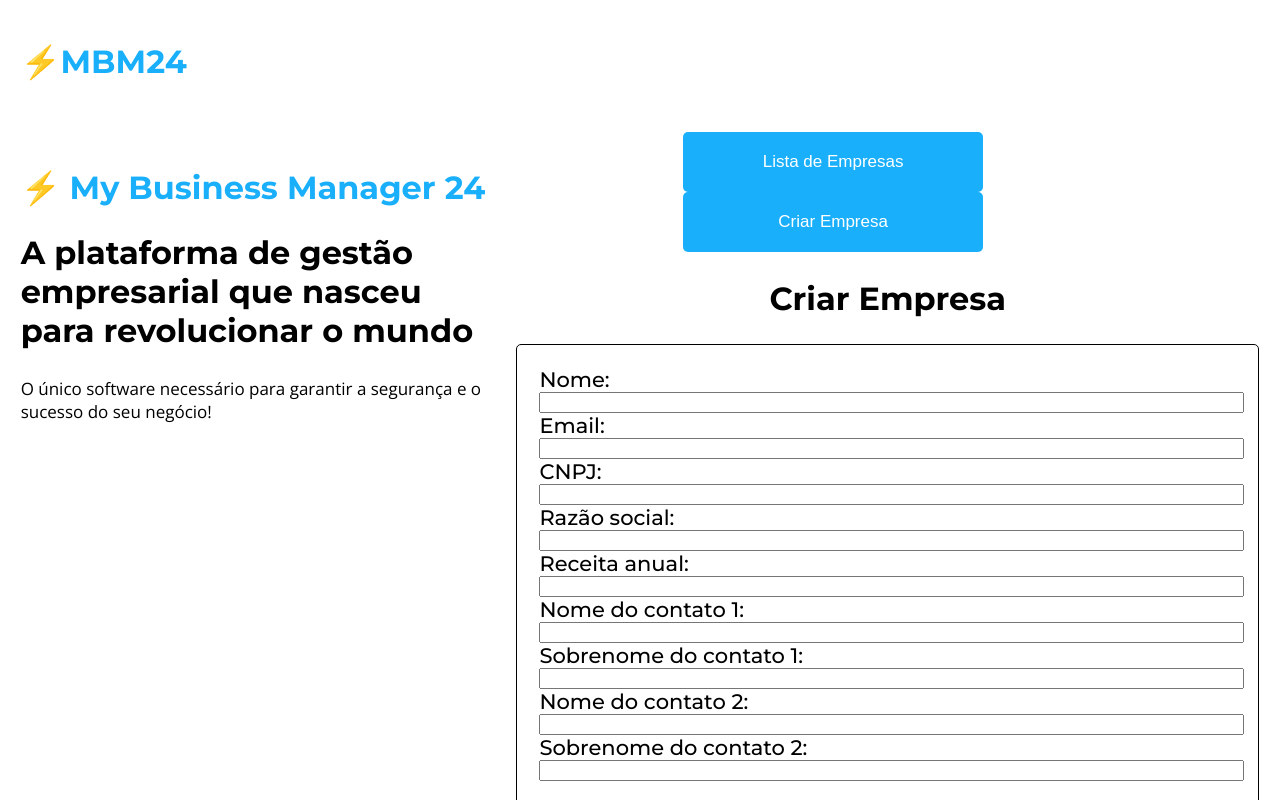
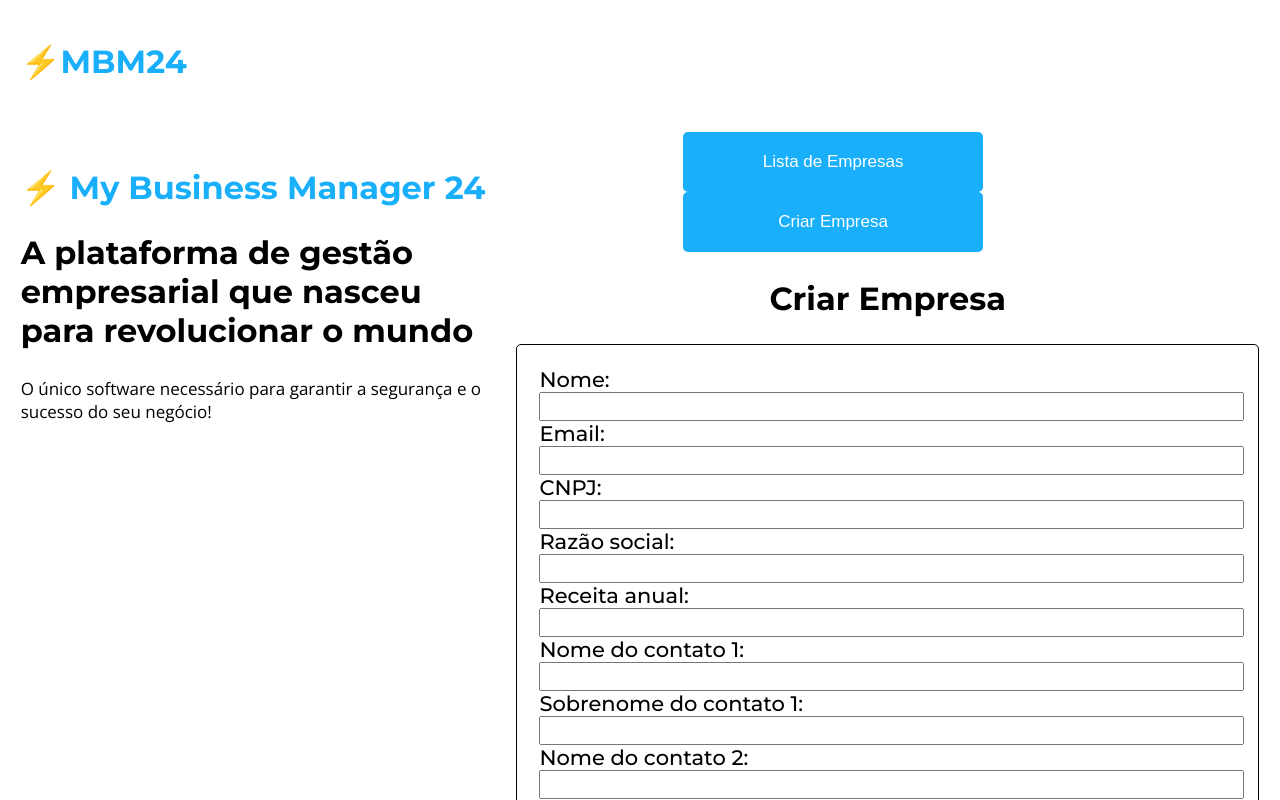
Before and after one commit to Kecbm/desafio-BR-24, a React (Create React App) app in the folder src/react-crud/: page /company/create in a window 1280 px wide. Shown: the top 800 px of the page. Built offline with nearby package versions, Linux system fonts and the light colour scheme.

Commit message:
:lipstick: css: Ajuste em FormCompany.css

```diff
--- a/src/react-crud/src/css/FormCompany.css
+++ b/src/react-crud/src/css/FormCompany.css
@@ -25,10 +25,9 @@
 
 .input {
     width: 100%;
-}
-
-.input:focus {
-    border: 2px solid #19affb;
+    font-family: Open Sans;
+    font-weight: 300;
+    font-size: 17px;
 }
 
 .button-form {
```
